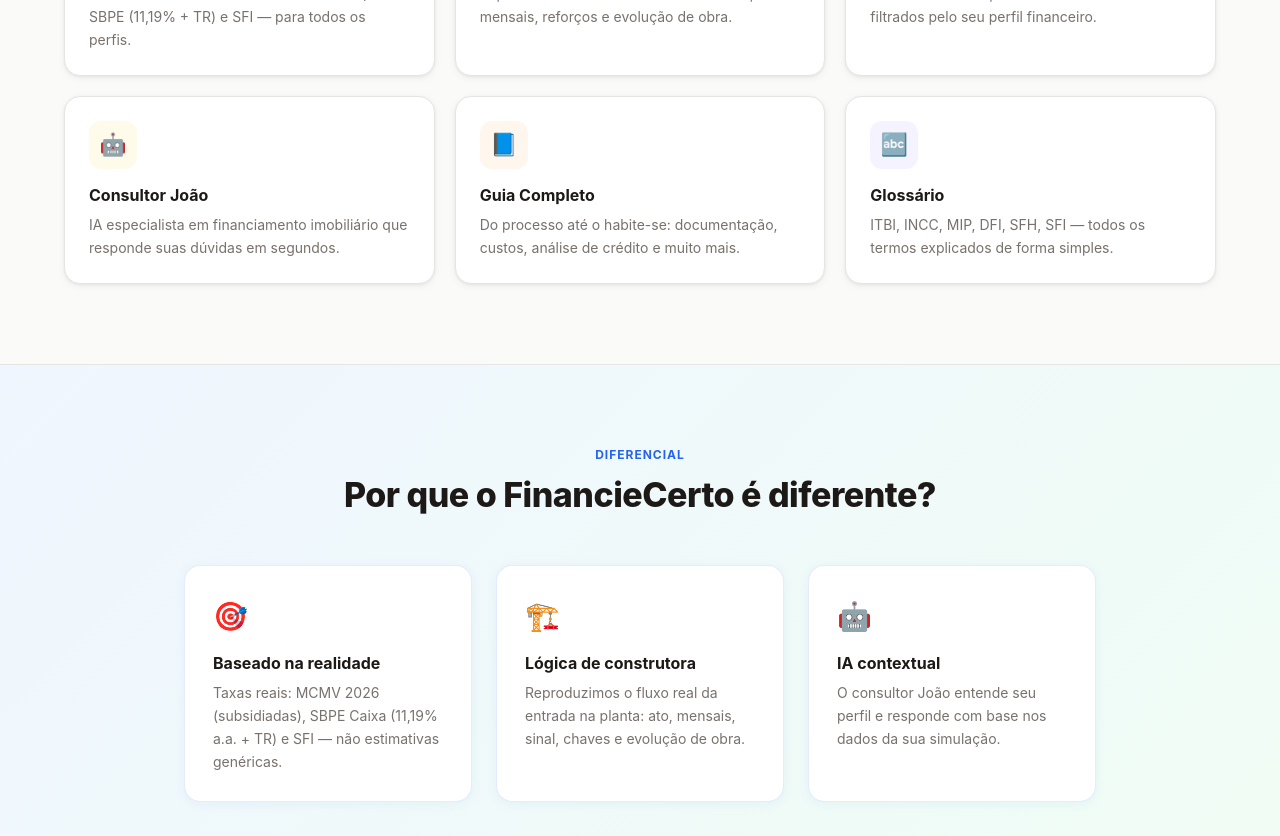
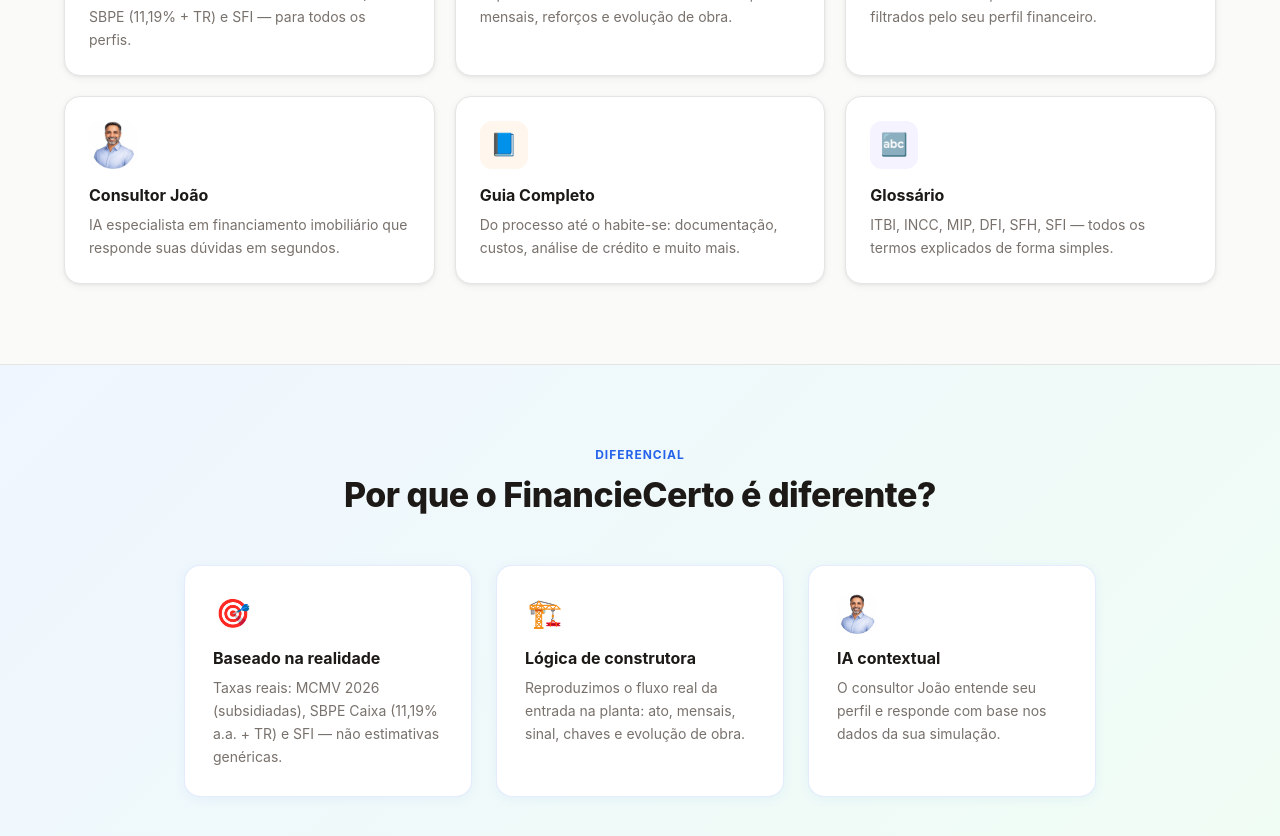
Before and after one commit to lucianomartim30-hue/financiecerto-next, a Next.js app: page / in a window 1280 px wide. Shown: the part 1840-2676 px from the top of the page. Built offline with nearby package versions, Linux system fonts and the light colour scheme.

Commit message:
fix: substituir emoji robô pelo avatar real do João nos cards da homepage

```diff
--- a/app/page.tsx
+++ b/app/page.tsx
@@ -263,8 +263,11 @@
                   display: 'flex', alignItems: 'center', justifyContent: 'center',
                   fontSize: '22px',
                   marginBottom: '16px',
+                  overflow: 'hidden',
                 }}>
-                  {f.icon}
+                  {f.title === 'Consultor João'
+                    ? <img src="/avatar-joao.png" alt="João" style={{ width: '100%', height: '100%', objectFit: 'cover' }} />
+                    : f.icon}
                 </div>
                 <h3 style={{ fontSize: '16px', fontWeight: '700', marginBottom: '8px', color: 'var(--text)' }}>
                   {f.title}
@@ -317,7 +320,11 @@
                 border: '1px solid rgba(37,99,235,.12)',
                 boxShadow: '0 2px 12px rgba(37,99,235,.06)',
               }}>
-                <div style={{ fontSize: '28px', marginBottom: '14px' }}>{item.icon}</div>
+                <div style={{ fontSize: '28px', marginBottom: '14px', width: '40px', height: '40px', borderRadius: '10px', overflow: 'hidden', display: 'flex', alignItems: 'center', justifyContent: 'center' }}>
+                  {item.title === 'IA contextual'
+                    ? <img src="/avatar-joao.png" alt="João" style={{ width: '100%', height: '100%', objectFit: 'cover' }} />
+                    : item.icon}
+                </div>
                 <h3 style={{ fontSize: '16px', fontWeight: '700', marginBottom: '8px' }}>{item.title}</h3>
                 <p style={{ fontSize: '14px', color: 'var(--text-muted)', lineHeight: '1.65' }}>{item.desc}</p>
               </div>
```
